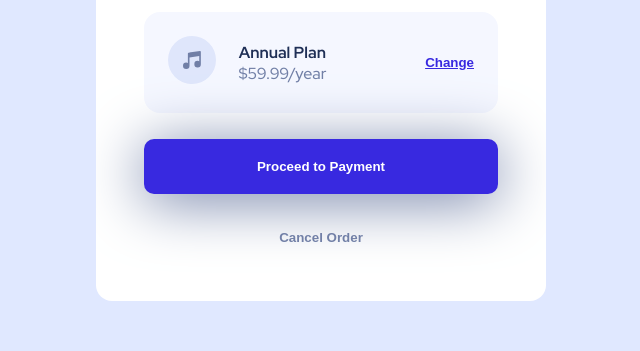
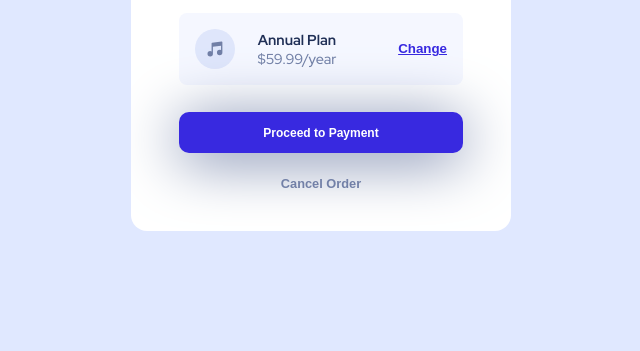
Before and after one commit to lekdup/order_summary_component, a website: page index.html in a window 1280 px wide. Shown: the part 449-800 px from the top of the page, without its empty margins (319-959 px from the left). Drawn offline with Linux system fonts and the light colour scheme.

Commit message:
first commit

```diff
--- a/index.html
+++ b/index.html
@@ -5,11 +5,11 @@
   <meta name="viewport" content="width=device-width, initial-scale=1.0"> <!-- displays site properly based on user's device -->
 
   <link rel="icon" type="image/png" sizes="32x32" href="./images/favicon-32x32.png">
-  <link rel="stylesheet" type="text/css" href="style.css">
+  <link rel="stylesheet" type="text/css" href="./css/style.css">
 
   <link rel="preconnect" href="https://fonts.googleapis.com">
-<link rel="preconnect" href="https://fonts.gstatic.com" crossorigin>
-<link href="https://fonts.googleapis.com/css2?family=Red+Hat+Display:wght@500;700;900&display=swap" rel="stylesheet">
+  <link rel="preconnect" href="https://fonts.gstatic.com" crossorigin>
+  <link href="https://fonts.googleapis.com/css2?family=Red+Hat+Display:wght@500;700;900&display=swap" rel="stylesheet">
   <title>Frontend Mentor | Order summary card</title>
 
 </head>
--- a/package.json
+++ b/package.json
@@ -5,8 +5,8 @@
   "main": "index.js",
   "scripts": {
     "test": "echo \"Error: no test specified\" && exit 1",
-    "sass": "sass --watch ./main.scss:./style.css",
-    "prefix": "postcss ./style.css --use autoprefixer -d ./"
+    "sass": "sass --watch ./scss/main.scss:./css/style.css",
+    "prefix": "postcss ./css/style.css --use autoprefixer -d ./css"
   },
   "author": "",
   "license": "ISC"
--- a/main.scss
+++ b/scss/main.scss
@@ -24,75 +24,88 @@ $breakpoints: (
 }
 
 body {
+    max-width: 1440px;
+    min-height: 100vh;
     font-family: 'Red Hat Display', sans-serif;
     font-size: 16px;
     font-weight: 500;
     color: $color-desaturatedblue;
-    background-image: url(images/pattern-background-desktop.svg);
+    background-image: url(../images/pattern-background-desktop.svg);
     background-color: $color-paleblue;
     background-repeat: no-repeat;
-    max-width: 1440px;
-    height: 100vh;
-    display: flex;
-    flex-direction: column;
-    align-items: center;
-    justify-content: center;
+    background-size: contain;
+    display: grid;
+    place-items: center;
 }
 button {
     cursor: pointer;
     border: none;
     background: none;
-    padding: 20px;
     font-weight: 700;
 }
 
 .card {
-    max-width: 450px;
-    height: 700px;
+    max-width: 380px;
+    height: 560px;
     border-radius: 1rem;
     background-color: $color-white;
     text-align: center;
     overflow: hidden;
+    &__image{
+        width: 100%;
+    }
     @include mobile-only {
         width: 325px;
-        height: 530px;
-        & img {
+        line-height: 1.55rem;
+        img {
             width: 100%;
         }
     }
     &__content {
         display: grid;
-        gap: 1em;
-        padding: 3rem;
+        gap: 1rem;
+        padding: 2rem 3rem;
         @include mobile-only {
             padding: 1.5rem;
-            & h1 {
+            h1 {
                 font-size: 1.25rem;
                 font-weight: 900;
             }
         }
-        & h1 {
+        h1 {
             color: $color-darkblue;
+            font-size: 1.40rem;
         }
-        & .plan{
+        p{
+            font-size: .9rem;
+        }
+        .plan{
             width: 100%;
-            border-radius: 1rem;
-            padding: 1.5rem;
+            border-radius: .5rem;
+            padding: 1rem;
             margin: auto;
             background-color: $color-verypaleblue;
             display: flex;
             gap: 1.4rem;
             align-items: center;
+            &__image{
+                width: 40px;
+                height: 40px;
+                img{
+                    width: 100%;
+                }
+            }
             @include mobile-only{
-                padding: .5rem 1rem;
+                padding: 1rem;
+                margin-top: 1rem;
             }
             &__detail {
-                & h2 {
+                h2 {
                     color: $color-darkblue;
-                    font-size: 1em;
+                    font-size: .9em;
                 }
             }
-            & .button-underline {
+            .button-underline {
                 text-decoration: underline;
                 color: $color-brightblue;
                 margin-left: auto;
@@ -103,24 +116,25 @@ button {
                 }
             }
         }
-        & .button-blue {
+        .button-blue {
+            font-size: .75rem;
+            padding: .85rem;
             background-color: $color-brightblue;
             color: $color-white;
             border-radius: 10px;
-            margin-top: 10px;
+            margin-top: .7rem;
             box-shadow: 0px 7px 60px $color-desaturatedblue;
             @include mobile-only{
-                margin-top: 0;
+                margin-top: .5rem;
             }
             &:hover {
                 background-color: $color-desaturatedblue;
             }
         }
-        & .button-transparent {
+        .button-transparent {
+            font-size: .8rem;
             color: $color-desaturatedblue;
-            @include mobile-only{
-                padding: 10px;
-            }
+            margin-top: .4rem;
             &:hover {
                 color: $color-darkblue;
             }
```
Also changed, not shown: css/style.css, design/active-states.jpg (added), design/desktop-design.jpg (added), design/desktop-preview.jpg (added), design/mobile-design.jpg (added), scss/main.css (renamed from main.css), 4 other files.
